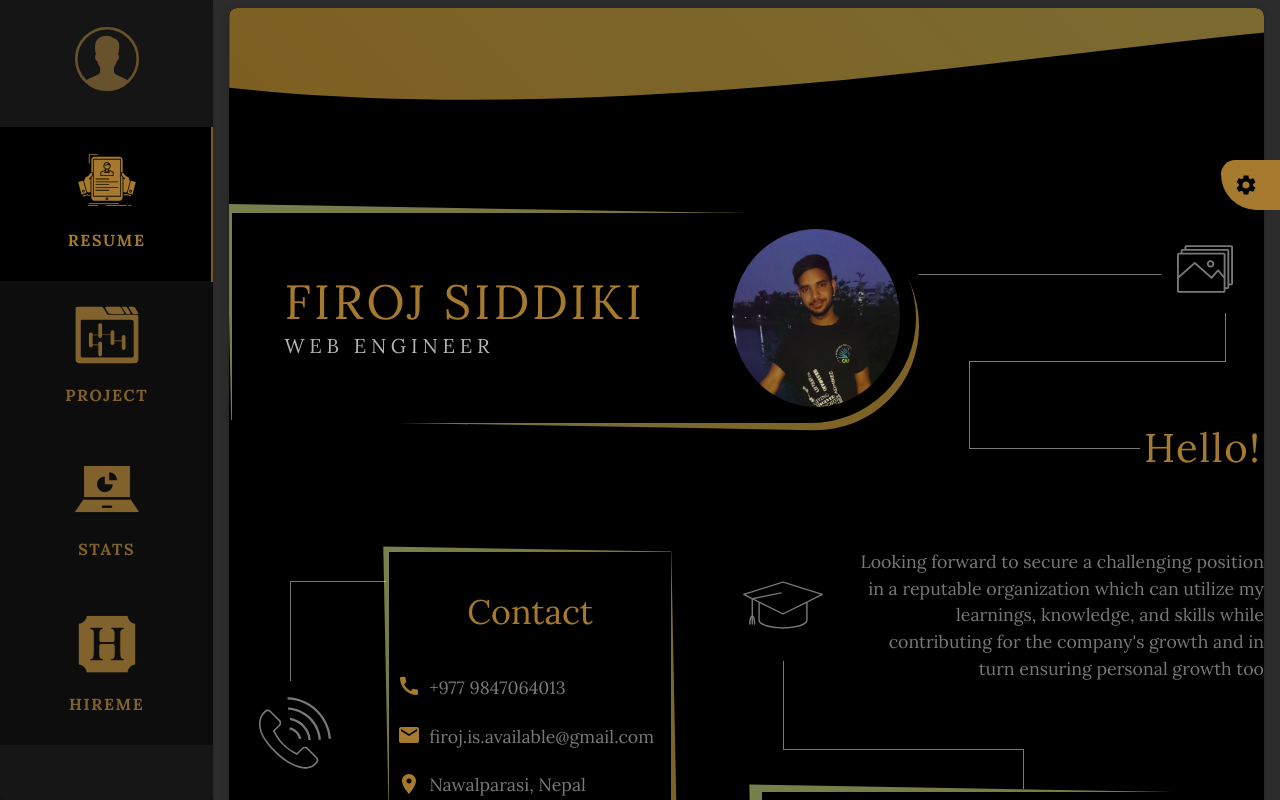
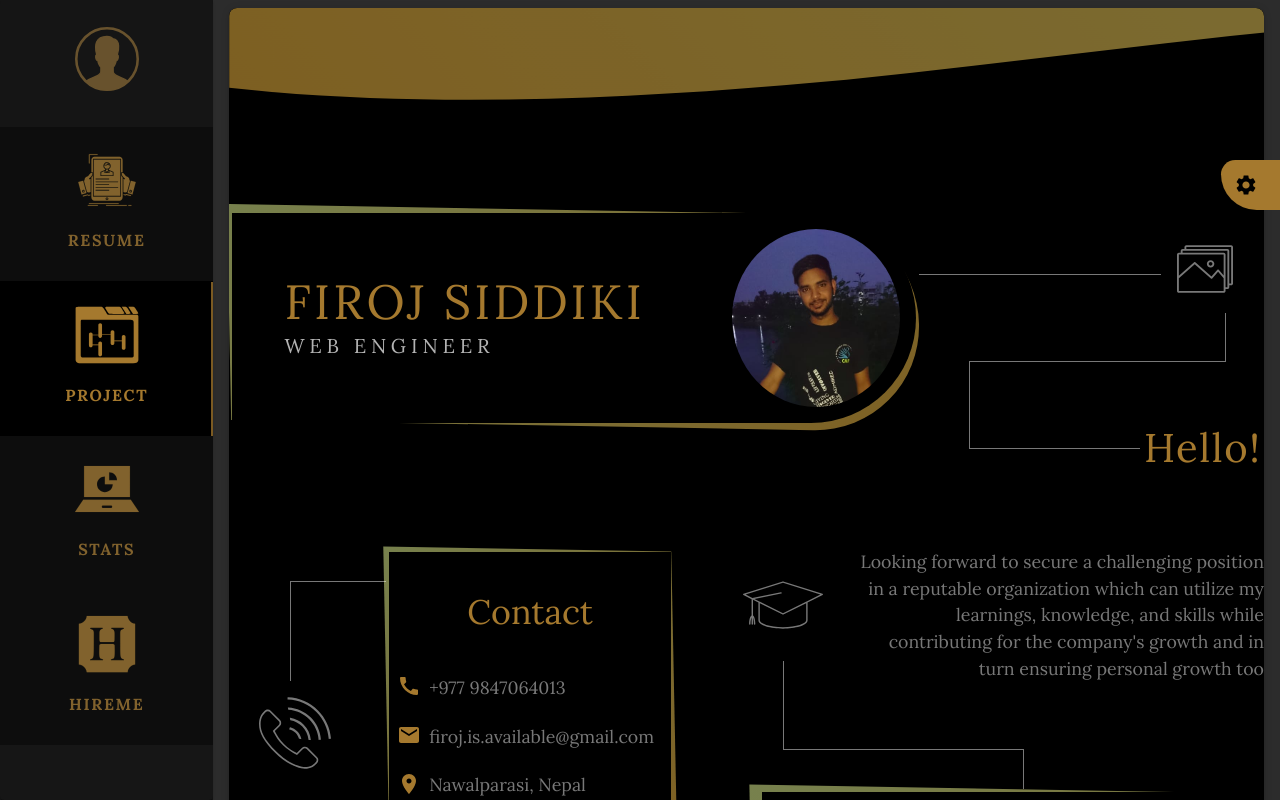
Before and after one commit to fir0j/MyPresenceInInternet, a React (Create React App) app: page / in a window 1280 px wide. Built offline with nearby package versions, Linux system fonts and the light colour scheme.

Commit message:
added value prop on tabs

```diff
--- a/src/components/Navigation.component.js
+++ b/src/components/Navigation.component.js
@@ -199,6 +199,7 @@ export default function Navigation() {
       )}
 
       <Tab
+        value={0}
         label="Resume"
         icon={
           <div>
@@ -215,6 +216,7 @@ export default function Navigation() {
         classes={tabRules}
       />
       <Tab
+        value={1}
         label="Project"
         icon={
           <div>
@@ -231,6 +233,7 @@ export default function Navigation() {
         classes={tabRules}
       />
       <Tab
+        value={2}
         label="Stats"
         icon={
           <div>
@@ -247,6 +250,7 @@ export default function Navigation() {
         classes={tabRules}
       />
       <Tab
+        value={3}
         label="HireMe"
         to="/hireme"
         icon={
--- a/src/customTheme.js
+++ b/src/customTheme.js
@@ -2,7 +2,7 @@ import createBreakpoints from "@material-ui/core/styles/createBreakpoints";
 const breakpoints = createBreakpoints({}); // in order to be able to use breakpoint in this file
 
 // card incomplete data
-// animations and also wrt. scroll position
+// scroll
 
 const greenCyanGradient =
   "linear-gradient(135deg, rgba(90,206,97,1) 0%, rgba(74,228,184,1) 100%)";
```
